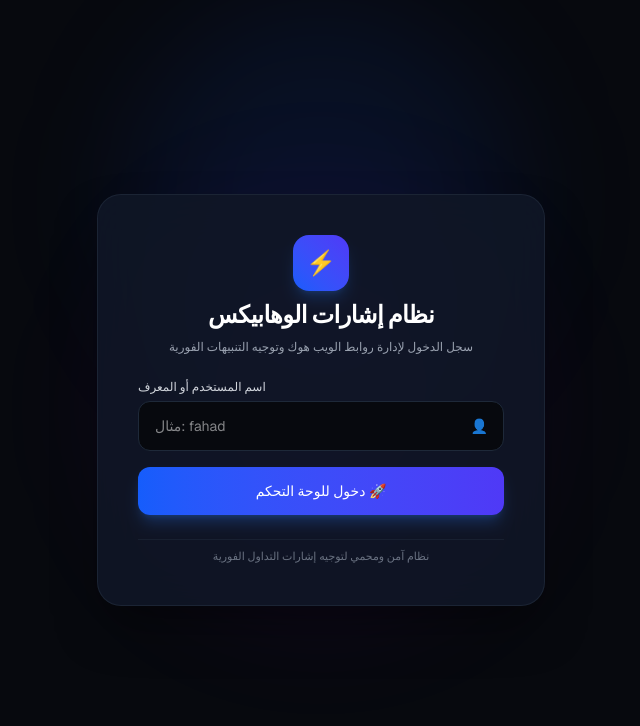
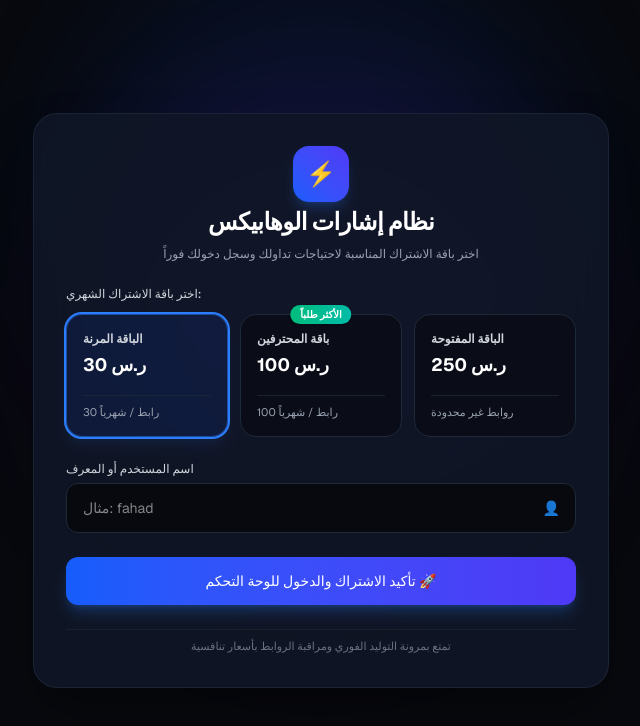
Before and after one commit to hamato19/signal-flow-dashboard, a Next.js app: page / in a window 1280 px wide. Shown: the top 726 px of the page, without its empty margins (319-959 px from the left). Built offline with nearby package versions, Linux system fonts and the light colour scheme.

Commit message:
Implement subscription plan selection in login page
Added subscription plan selection and updated UI elements.

```diff
--- a/src/app/page.tsx
+++ b/src/app/page.tsx
@@ -4,42 +4,83 @@ import { useRouter } from 'next/navigation';
 
 export default function LoginPage() {
   const [username, setUsername] = useState('');
+  const [selectedPlan, setSelectedPlan] = useState('30'); // الباقة الافتراضية
   const [isLoading, setIsLoading] = useState(false);
   const router = useRouter();
+
+  // تفاصيل الباقات المتاحة
+  const plans = [
+    { id: '30', name: 'الباقة المرنة', links: '30 رابط / شهرياً', price: '30 ر.س', color: 'border-blue-500/50 bg-blue-600/10' },
+    { id: '100', name: 'باقة المحترفين', links: '100 رابط / شهرياً', price: '100 ر.س', color: 'border-emerald-500/50 bg-emerald-600/10', popular: true },
+    { id: 'unlimited', name: 'الباقة المفتوحة', links: 'روابط غير محدودة', price: '250 ر.س', color: 'border-purple-500/50 bg-purple-600/10' },
+  ];
 
   const handleLogin = (e: React.FormEvent) => {
     e.preventDefault();
     if (!username.trim()) return;
 
     setIsLoading(true);
-    // تخزين اسم المستخدم وتوجيهه للوحة التحكم
+    // تخزين اسم المستخدم والباقة المختارة في التخزين المحلي
     localStorage.setItem('signal_user', username.trim());
+    localStorage.setItem('signal_plan', selectedPlan);
 
-    // محاكاة انتقال سلس وتأخير بسيط لتجربة مستخدم أفضل
     setTimeout(() => {
       router.push('/dashboard');
     }, 600);
   };
 
   return (
-    <div className="min-h-screen bg-[#07090e] text-white flex items-center justify-center p-4 relative overflow-hidden font-sans">
+    <div className="min-h-screen bg-[#07090e] text-white flex items-center justify-center p-4 relative overflow-hidden font-sans py-10">
 
       {/* تأثيرات خلفية مضيئة عصرية */}
-      <div className="absolute top-1/4 left-1/2 -translate-x-1/2 -translate-y-1/2 w-96 h-96 bg-blue-600/10 rounded-full blur-3xl pointer-events-none"></div>
-      <div className="absolute bottom-1/4 left-1/2 -translate-x-1/2 w-96 h-96 bg-purple-600/10 rounded-full blur-3xl pointer-events-none"></div>
+      <div className="absolute top-1/4 left-1/2 -translate-x-1/2 -translate-y-1/2 w-[500px] h-[500px] bg-blue-600/10 rounded-full blur-3xl pointer-events-none"></div>
+      <div className="absolute bottom-1/4 left-1/2 -translate-x-1/2 w-[500px] h-[500px] bg-purple-600/10 rounded-full blur-3xl pointer-events-none"></div>
 
-      <div className="relative z-10 bg-[#101726]/90 backdrop-blur-xl border border-gray-800/80 p-8 md:p-10 rounded-3xl w-full max-w-md shadow-2xl shadow-black/50 space-y-6">
+      <div className="relative z-10 bg-[#101726]/90 backdrop-blur-xl border border-gray-800/80 p-6 md:p-8 rounded-3xl w-full max-w-xl shadow-2xl shadow-black/50 space-y-6">
 
         {/* أيقونة العنوان والشعار */}
         <div className="text-center space-y-2">
-          <div className="inline-flex items-center justify-center w-14 h-14 rounded-2xl bg-gradient-to-tr from-blue-600 to-indigo-600 shadow-lg shadow-blue-500/20 mb-2">
+          <div className="inline-flex items-center justify-center w-14 h-14 rounded-2xl bg-gradient-to-tr from-blue-600 to-indigo-600 shadow-lg shadow-blue-500/20 mb-1">
             <span className="text-2xl">⚡</span>
           </div>
           <h1 className="text-2xl font-bold tracking-tight">نظام إشارات الوهابيكس</h1>
-          <p className="text-gray-400 text-xs">سجل الدخول لإدارة روابط الويب هوك وتوجيه التنبيهات الفورية</p>
+          <p className="text-gray-400 text-xs">اختر باقة الاشتراك المناسبة لاحتياجات تداولك وسجل دخولك فوراً</p>
         </div>
 
-        <form onSubmit={handleLogin} className="space-y-4">
+        <form onSubmit={handleLogin} className="space-y-6">
+
+          {/* قسم اختيار الباقات */}
+          <div className="space-y-3">
+            <label className="block text-xs font-medium text-gray-300">اختر باقة الاشتراك الشهري:</label>
+            <div className="grid grid-cols-1 md:grid-cols-3 gap-3">
+              {plans.map((plan) => (
+                <div
+                  key={plan.id}
+                  onClick={() => setSelectedPlan(plan.id)}
+                  className={`cursor-pointer border rounded-2xl p-4 transition relative flex flex-col justify-between ${
+                    selectedPlan === plan.id
+                      ? `${plan.color} ring-2 ring-blue-500 shadow-lg shadow-blue-500/10`
+                      : 'border-gray-800 bg-[#07090e]/60 hover:border-gray-700'
+                  }`}
+                >
+                  {plan.popular && (
+                    <span className="absolute -top-2.5 left-1/2 -translate-x-1/2 bg-gradient-to-r from-emerald-500 to-teal-500 text-[10px] font-bold px-2.5 py-0.5 rounded-full text-white shadow">
+                      الأكثر طلباً
+                    </span>
+                  )}
+                  <div>
+                    <h3 className="text-xs font-semibold text-gray-300 mb-1">{plan.name}</h3>
+                    <p className="text-lg font-bold text-white mb-2">{plan.price}</p>
+                  </div>
+                  <div className="border-t border-gray-800/80 pt-2 mt-2">
+                    <span className="text-[11px] text-gray-400 block">{plan.links}</span>
+                  </div>
+                </div>
+              ))}
+            </div>
+          </div>
+
+          {/* حقل اسم المستخدم */}
           <div className="space-y-1.5">
             <label className="block text-xs font-medium text-gray-300">اسم المستخدم أو المعرف</label>
             <div className="relative">
@@ -63,17 +104,17 @@ export default function LoginPage() {
             {isLoading ? (
               <>
                 <span className="w-4 h-4 border-2 border-white/30 border-t-white rounded-full animate-spin"></span>
-                <span>جاري فتح لوحة التحكم...</span>
+                <span>جاري تفعيل الباقة وفتح اللوحة...</span>
               </>
             ) : (
-              <span>دخول للوحة التحكم 🚀</span>
+              <span>تأكيد الاشتراك والدخول للوحة التحكم 🚀</span>
             )}
           </button>
         </form>
 
         {/* تذييل البطاقة */}
         <div className="text-center pt-2 border-t border-gray-800/60">
-          <p className="text-[11px] text-gray-500">نظام آمن ومحمي لتوجيه إشارات التداول الفورية</p>
+          <p className="text-[11px] text-gray-500">تمتع بمرونة التوليد الفوري ومراقبة الروابط بأسعار تنافسية</p>
         </div>
 
       </div>
```
